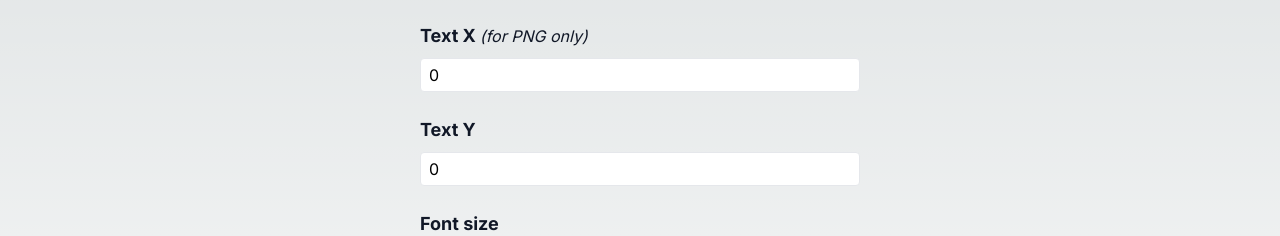
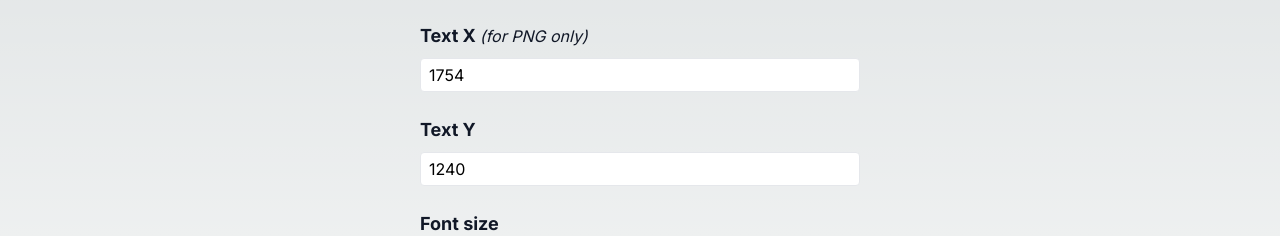
Before and after one commit to jrga03/cert-generator, a Next.js app: page / in a window 1280 px wide. Shown: the part 386-622 px from the top of the page. Built offline with nearby package versions, Linux system fonts and the light colour scheme.

Commit message:
change default value for textX and textY

```diff
--- a/src/app/page.js
+++ b/src/app/page.js
@@ -29,10 +29,9 @@ export default function Home() {
   const [previewLoading, setPreviewLoading] = useState(false);
   const formRef = useRef(null);
 
-  const generatePreview = useCallback(
-    async function () {
+  const generatePreview = useCallback(async function () {
     if (formRef.current) {
-        const { fontSize, textX, textY } = Object.fromEntries(
+      const { bgPhoto, fontSize, textX, textY } = Object.fromEntries(
         new FormData(formRef.current).entries()
       );
 
@@ -49,9 +48,7 @@ export default function Home() {
         }
       }
     }
-    },
-    [bgPhoto]
-  );
+  }, []);
 
   useEffect(() => {
     const form = formRef.current;
@@ -181,7 +178,7 @@ export default function Home() {
                 name="textX"
                 type="number"
                 accept=".png, .jpg"
-                defaultValue={0}
+                defaultValue={1754}
                 min={0}
                 max={Number.MAX_SAFE_INTEGER}
                 step={1}
@@ -196,7 +193,7 @@ export default function Home() {
                 name="textY"
                 type="number"
                 accept=".png, .jpg"
-                defaultValue={0}
+                defaultValue={1240}
                 min={0}
                 max={Number.MAX_SAFE_INTEGER}
                 step={1}
```
Lines whose indentation alone changed are shown as unchanged.
